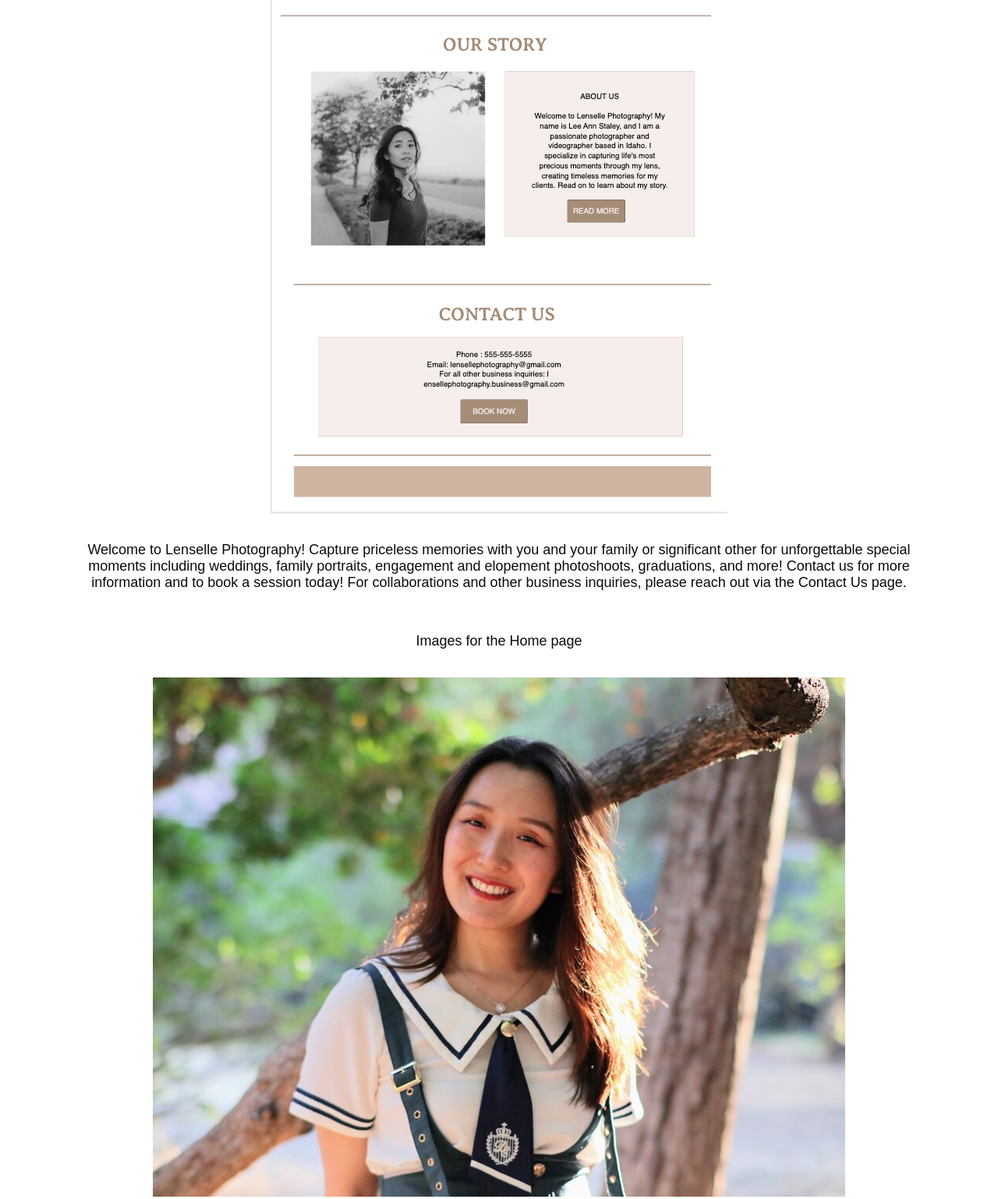
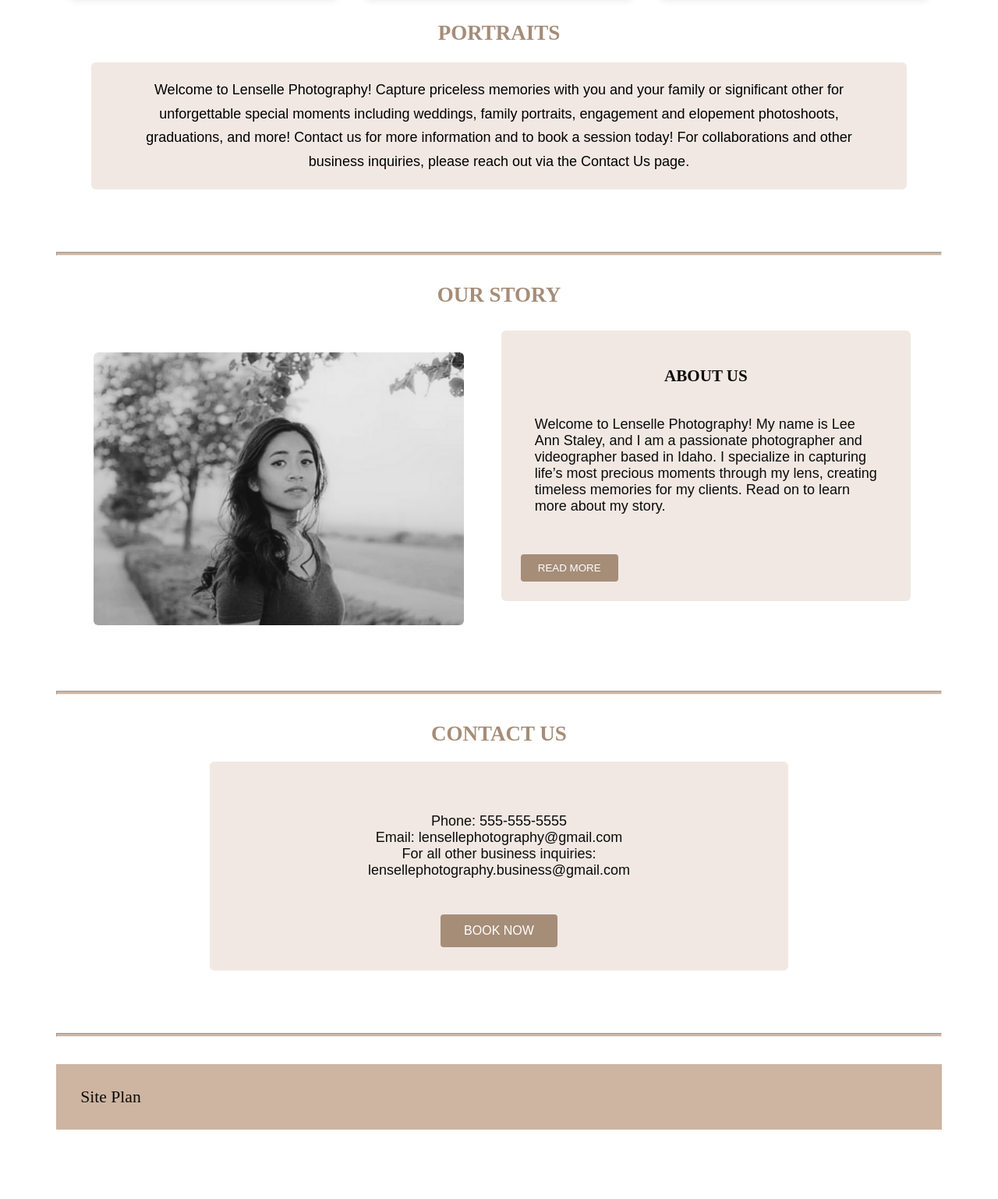
Before and after one commit to delarosaleeann-commits/wdd130, a plain HTML site: page portfolio/index.html in a window 1280 px wide. Shown: the part 805-2343 px from the top of the page at 78% size. Drawn offline with Linux system fonts and the light colour scheme; a web font is replaced by a local one.

Commit message:
homepage

```diff
--- a/portfolio/index.html
+++ b/portfolio/index.html
@@ -5,38 +5,89 @@
   <title>Home </title>
   <link type="text/css" rel="stylesheet" href="styles/site-plan.css">
 
+</head>
+<body>
+  <!-- NAVIGATION -->
   <nav>
         <a href="index.html">Home</a>
         <a href="portfolio.html">Portfolio</a>
         <a href="aboutus.html">About Us</a>
-      </nav>
-      <hr>
+  </nav>
 
+    <hr>
+</section>
 
+  <!-- LOGO SECTION -->
+   <section class="logo-section">
+    <h1>HOME</h1>
+      <img class="logo-img" src="images/LenselleLogo.jpg" alt="Lenselle Photography Logo">
+      <button class="book-btn">BOOK NOW</button>
+  </section>
 
-<h3>Home Wireframe</h3>
-<img src="images/lp_home_wireframe.png" alt="wireframe for homepage">
-      <p>
-        Welcome to Lenselle Photography! Capture priceless memories with you and your family or significant other for
-        unforgettable special moments including weddings, family portraits, engagement and elopement photoshoots,
-        graduations, and more! Contact us for more information and to book a session today!
-        For collaborations and other business inquiries, please reach out via the Contact Us page.
+<!-- GALLERY -->
+  <section class="gallery">
+        <img src="images/lp_pic1.png" alt="gallery image 1">
+        <img src="images/lp_pic2.png" alt="gallery image 2">
+        <img src="images/lp_pic3.png.png" alt="gallery image 3">
+  </section>
+
+ <!-- PORTRAITS SECTION -->
+  <section class="portraits">
+    <h1>PORTRAITS</h1>
+    <div class="portrait-text">
+      Welcome to Lenselle Photography! Capture priceless memories with you and your
+      family or significant other for unforgettable special moments including weddings, family
+      portraits, engagement and elopement photoshoots, graduations, and more!
+      Contact us for more information and to book a session today! For collaborations and other
+      business inquiries, please reach out via the Contact Us page.
+    </div>
+  </section>
+
+  <hr>
+
+  <!-- OUR STORY -->
+  <section class="story">
+   <h1>OUR STORY</h1></section>
+   <div class="story-grid">
+    <img src="images/lp_profilepic.png" alt="photographer portrait">
+
+      <div class="story-box">
+         <h3>ABOUT US</h3>
+        <p>
+          Welcome to Lenselle Photography! My name is Lee Ann Staley, and I am a passionate
+          photographer and videographer based in Idaho. I specialize in capturing life’s most
+          precious moments through my lens, creating timeless memories for my clients.
+          Read on to learn more about my story.
+        </p>
+        <button class="read-btn">READ MORE</button>
+      </div>
+    </div>
+  </section>
+
+  <hr>
+
+  <!-- CONTACT SECTION -->
+  <section class="contact-section">
+    <h1>CONTACT US</h1>
+
+    <div class="contact-box">
+      <p>Phone: 555-555-5555 <br>
+        Email: lensellephotography@gmail.com<br>
+        For all other business inquiries: <br>
+        lensellephotography.business@gmail.com
       </p>
-      <p>Images for the Home page</p>
-        <img src="images/lp_homepage.jpg" alt="image for homepage">
-        <img src="images/LenselleLogo.jpg" alt="image for homepage">
-        <img src="images/lp_profilepic.png" alt="image for homepage">
 
-
-      </ul>
-
-      </ul>
+      <button class="book-btn">BOOK NOW</button>
+    </div>
+  </section>
 <hr>
 
+</body>
+
+<!-- FOOTER -->
   <footer>
          <a href="site-plan.html">Site Plan</a>
          </footer>
 
 
-
 </html>
--- a/portfolio/styles/site-plan.css
+++ b/portfolio/styles/site-plan.css
@@ -23,7 +23,7 @@ Fonts are separated by a | */
   --nav-link-color: #0b0b09;
   --nav-background-color: #ceb5a1;
   --nav-hover-link-color: #f1e8e4;
-  --nav-hover-background-color: #0b0b09;
+  --nav-hover-background-color: #a58d78 ;
 }
 
 
@@ -99,7 +99,7 @@ p.colored {
   color: var(--paragraph-color-on-color);
 }
 
-/* Header */
+/* HEADER */
 
 nav {
   background-color: var(--nav-background-color);
@@ -110,6 +110,8 @@ nav {
 nav  {
   list-style-type: none;
   display: flex;
+  align: center;
+  justify-content: center;
 
 }
 nav a {
@@ -117,7 +119,9 @@ nav a {
   min-width: 120px;
   text-decoration: none;
   padding: 10px;
-
+  color: var(--nav-hover-background-color);
+  font-weight: 600;
+  font-size: 1.1rem;
 }
 nav a:link, nav a:visited {
   color: var(--nav-link-color);
@@ -127,6 +131,138 @@ nav a:hover {
   background-color: var(--nav-hover-background-color);
 }
 
+/* LOGO SECTION */
+.logo-section {
+  width:80%;
+  display:inline-flex;
+
+  flex-direction: row;
+  align-items: center;
+}
+
+.logo-section h1{
+  color:#a58d78;
+
+  text-align: center;
+}
+
+.logo-img {
+  width: 250px;
+}
+
+.book-btn {
+  background-color: var(--primary-color);
+  color: white;
+  border: none;
+  padding: 12px 30px;
+  margin-top: 10px;
+  font-size: 1rem;
+  border-radius: 4px;
+  cursor: pointer;
+}
+
+.book-btn:hover {
+  background-color: var(--accent2-color);
+}
+
+/* GALLERY */
+.gallery {
+  display: flex;
+  justify-content: space-between;
+  margin-bottom: 30px;
+}
+
+.gallery img {
+  width: 30%;
+  height: 320px;
+  object-fit: cover;
+  border-radius: 4px;
+  box-shadow: 0 3px 10px rgba(0,0,0,0.1);
+}
+
+/* PORTRAITS TEXT BOX */
+.portraits h1 {
+  margin-top: 15px;
+  color:#a58d78;
+}
+
+.portrait-text {
+  background-color: var(--secondary-color);
+  padding: 20px 40px;
+  width: 85%;
+  margin: 20px auto;
+  border-radius: 6px;
+  line-height: 1.7;
+  font-size: 18px;
+  font-family: var(--paragraph-font);
+  margin-bottom: 80px;
+}
+
+/* OUR STORY */
+.story-grid {
+  display: flex;
+  justify-content: space-between;
+  gap: 40px;
+  padding: 20px 40px;
+  align-items: center;
+}
+
+.story h1 {
+  margin-bottom: 10px;
+  color: #a58d78;
+}
+
+.story-grid img {
+  width: 45%;
+  height: 350px;
+  object-fit: cover;
+  border-radius: 6px;
+}
+
+.story-box {
+  width: 45%;
+  text-align: left;
+  background-color: var(--secondary-color);
+  padding: 25px;
+  border-radius: 6px;
+  margin-bottom: 60px;
+}
+
+.story-box h3 {
+  text-align: center;
+
+}
+
+.read-btn {
+  background-color: var(--primary-color);
+  color: white;
+  border: none;
+  padding: 10px 22px;
+  margin-top: 15px;
+  cursor: pointer;
+  border-radius: 4px;
+}
+
+.read-btn:hover {
+  background-color: var(--accent2-color);
+}
+
+/* CONTACT SECTION */
+.contact-box {
+  background-color: var(--secondary-color);
+  width: 60%;
+  margin: 0 auto;
+  padding: 30px;
+  border-radius: 6px;
+  margin-bottom: 80px;
+}
+.contact-section h1 {
+  margin-bottom: 20px;
+  color: #a58d78;
+}
+.contact-box h1 {
+  margin-bottom: 10px;
+}
 
 /* FOOTER */
 
@@ -157,9 +293,7 @@ footer a:hover {
 }
 
 
-
-
-
+/* SITE MAP */
 
 .sitemap {
   display: grid;
```
Also changed, not shown: portfolio/images/lp_pic3.png (deleted), portfolio/images/lp_pic3.png.png (added).
